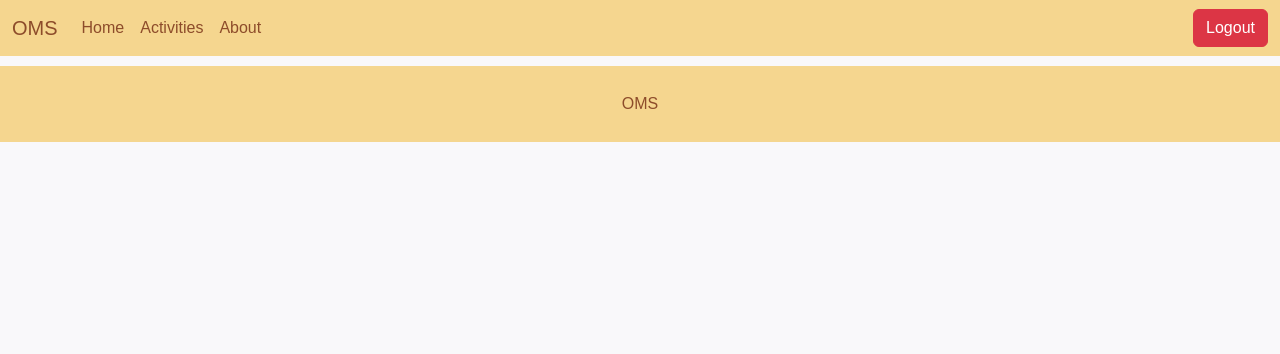
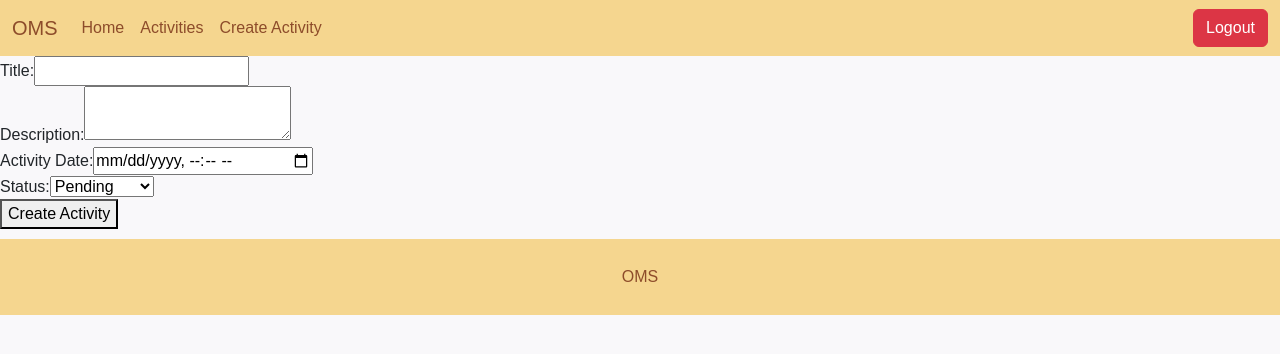
Before and after one commit to mamunreza/ohmrsunweb, a React (Vite) app: page /create-activity in a window 1280 px wide. Shown: the top 354 px of the page. Built offline with nearby package versions, Linux system fonts and the light colour scheme; sample sign-in values are in the browser's storage.

Commit message:
OMS-16 Create activity (#10)
Co-authored-by: Mamun Reza <Muhammad.Reza@energia.ee>

```diff
--- a/src/App.tsx
+++ b/src/App.tsx
@@ -6,6 +6,7 @@ import ProtectedRoute from './components/ProtectedRoute';
 import Navbar from './components/Navbar';
 import { AuthProvider } from './context/AuthContext';
 import Footer from './components/Footer';
+import CreateActivityForm from './components/Activity/CreateActivityForm';
 // import JWTExpiryHandler from './components/Auth/JWTExpiryHandler';
 
 const App: React.FC = () => {
@@ -33,6 +34,14 @@ const App: React.FC = () => {
                 </ProtectedRoute>
               }
             />
+            <Route
+              path="/create-activity"
+              element={
+                <ProtectedRoute>
+                  <CreateActivityForm />
+                </ProtectedRoute>
+              }
+            />
           </Routes>
         </Router>
         <Footer />
--- /dev/null
+++ b/src/components/Activity/CreateActivityForm.tsx
@@ -0,0 +1,108 @@
+import axios from 'axios';
+import React, { useState } from 'react';
+import { useNavigate } from 'react-router-dom';
+
+interface ActivityFormData {
+  title: string;
+  description: string;
+  activityDate: string;
+  status: 'Pending' | 'In Progress' | 'Completed';
+}
+
+const CreateActivityForm: React.FC = () => {
+  const [formData, setFormData] = useState<ActivityFormData>({
+    title: '',
+    description: '',
+    activityDate: '',
+    status: 'Pending',
+  });
+
+  const navigate = useNavigate();
+
+  const handleChange = (e: React.ChangeEvent<HTMLInputElement | HTMLTextAreaElement | HTMLSelectElement>) => {
+    const { id, value } = e.target;
+    setFormData({ ...formData, [id]: value });
+  };
+
+  const handleSubmit = async (e: React.FormEvent) => {
+    e.preventDefault();
+
+    // Convert activityDate to UTC before submitting
+    const utcActivityDate = new Date(formData.activityDate);
+    const formDataWithUTC = {
+      ...formData,
+      activityDate: utcActivityDate.toISOString(), // Convert to UTC string format
+    };
+
+    const token = localStorage.getItem('token');
+    if (token) {
+      try {
+        const response = await axios.post(`${import.meta.env.VITE_OMS_API_URL}/activities`, formDataWithUTC, {
+          headers: {
+            "Content-Type": 'application/json',
+            Authorization: `Bearer ${token}`
+          },
+        });
+
+        console.log('Activity created successfully:', response.data);
+        navigate('/');
+      } catch (error) {
+        console.error('An error occurred:', error);
+        if (axios.isAxiosError(error)) {
+          console.error('Error response:', error.response?.data);
+        }
+      }
+    }
+
+    console.log(formData);
+  };
+
+  return (
+    <form onSubmit={handleSubmit}>
+      <div>
+        <label htmlFor="title">Title:</label>
+        <input
+          type="text"
+          id="title"
+          value={formData.title}
+          onChange={handleChange}
+          required
+        />
+      </div>
+      <div>
+        <label htmlFor="description">Description:</label>
+        <textarea
+          id="description"
+          value={formData.description}
+          onChange={handleChange}
+          required
+        />
+      </div>
+      <div>
+        <label htmlFor="activityDate">Activity Date:</label>
+        <input
+          type="datetime-local"
+          id="activityDate"
+          value={formData.activityDate}
+          onChange={handleChange}
+          required
+        />
+      </div>
+      <div>
+        <label htmlFor="status">Status:</label>
+        <select
+          id="status"
+          value={formData.status}
+          onChange={handleChange}
+        >
+          <option value="Pending">Pending</option>
+          <option value="In Progress">In Progress</option>
+          <option value="Completed">Completed</option>
+        </select>
+      </div>
+      <button type="submit">Create Activity</button>
+    </form>
+  );
+};
+
+export default CreateActivityForm;
--- a/src/components/Navbar.tsx
+++ b/src/components/Navbar.tsx
@@ -22,7 +22,7 @@ const Navbar: React.FC = () => {
               <Link className="nav-link" to="/activities">Activities</Link>
             </li>
             <li className="nav-item">
-              <Link className="nav-link" to="/about">About</Link>
+              <Link className="nav-link" to="/create-activity">Create Activity</Link>
             </li>
           </ul>
           <ul className="navbar-nav ms-auto">
```
Also changed, not shown: src/components/Example.tsx (added, +15 -0 lines). Lines whose indentation alone changed are shown as unchanged.
